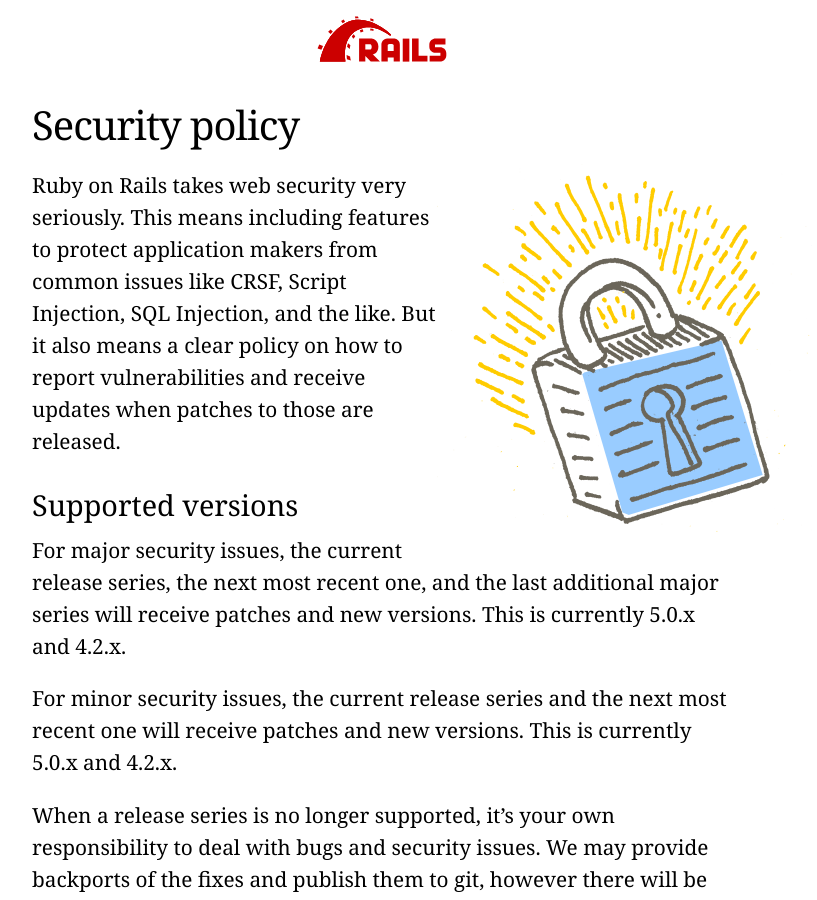
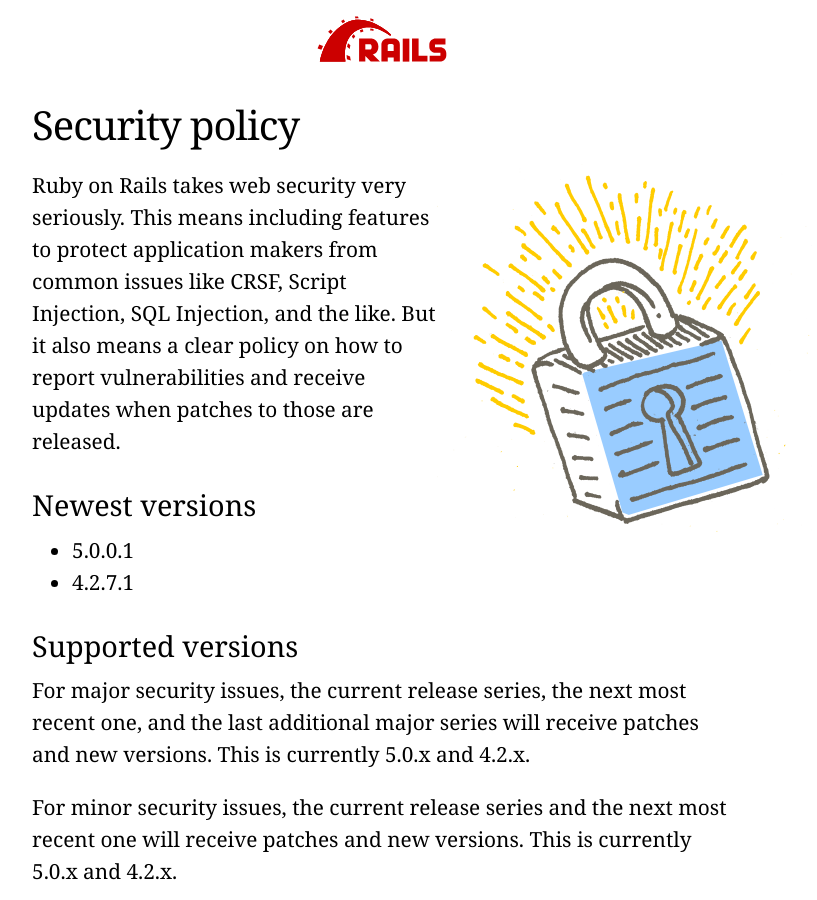
Before and after one commit to rails/homepage, a Jekyll site: the page built from security.html, in a window 1280 px wide and 900 px high. Shown: the whole window, without its empty margins (258-1075 px from the left). Built offline with Jekyll 4.4.1, drawn with Linux system fonts in a browser that asks for light colours.

Commit message:
Add recent versions

```diff
--- a/security.html
+++ b/security.html
@@ -12,6 +12,13 @@
       </figure>
 
       <p>Ruby on Rails takes web security very seriously. This means including features to protect application makers from common issues like CRSF, Script Injection, SQL Injection, and the like. But it also means a clear policy on how to report vulnerabilities and receive updates when patches to those are released.</p>
+
+      <h2>Newest versions</h2>
+
+      <ul>
+          <li>5.0.0.1</li>
+          <li>4.2.7.1</li>
+      </ul>
 
       <h2>Supported versions</h2>
 
```
